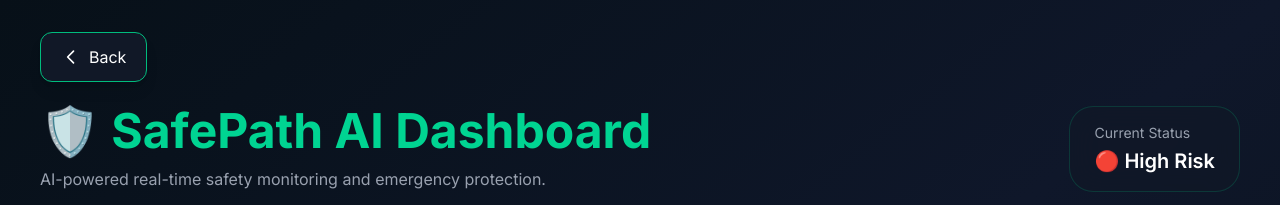
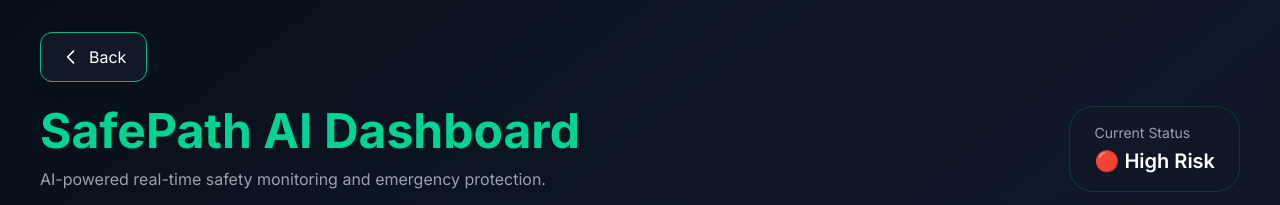
Before and after one commit to janhavirai19/safepath-ai, a Next.js app: page /dashboard in a window 1280 px wide. Shown: the top 205 px of the page. Built offline with nearby package versions, Linux system fonts and the light colour scheme; no server answers.

Commit message:
updated changes

```diff
--- a/app/dashboard/page.js
+++ b/app/dashboard/page.js
@@ -147,7 +147,7 @@ export default function Dashboard() {
         <div className="flex flex-col lg:flex-row lg:items-center lg:justify-between gap-6 mb-8">
           <div>
             <h1 className="text-3xl sm:text-4xl lg:text-5xl font-bold text-emerald-400">
-              🛡️ SafePath AI Dashboard
+               SafePath AI Dashboard
             </h1>
             <p className="text-gray-400 mt-3 text-sm sm:text-base">
               AI-powered real-time safety monitoring and emergency
--- a/app/safety-mode/page.tsx
+++ b/app/safety-mode/page.tsx
@@ -95,7 +95,7 @@ export default function SafetyMode() {
 
     <span>Back</span>
   </button>
-</div>  🛡️
+</div>
         </div>
         <h1 className="text-3xl sm:text-4xl md:text-5xl font-bold text-emerald-400 mb-5 tracking-tight">
           Suraksha Mode
```
